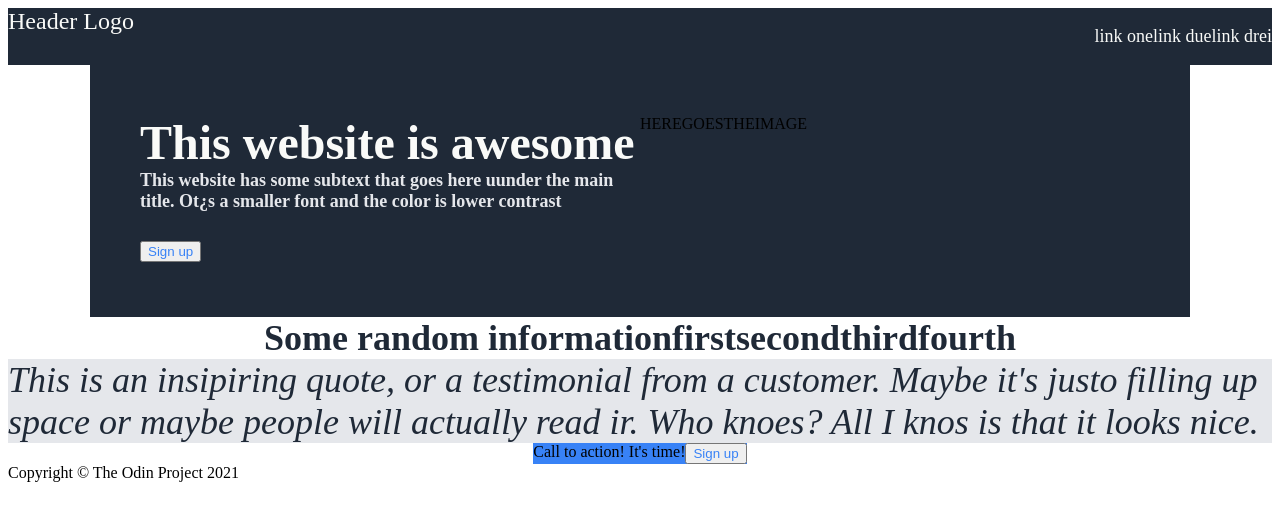
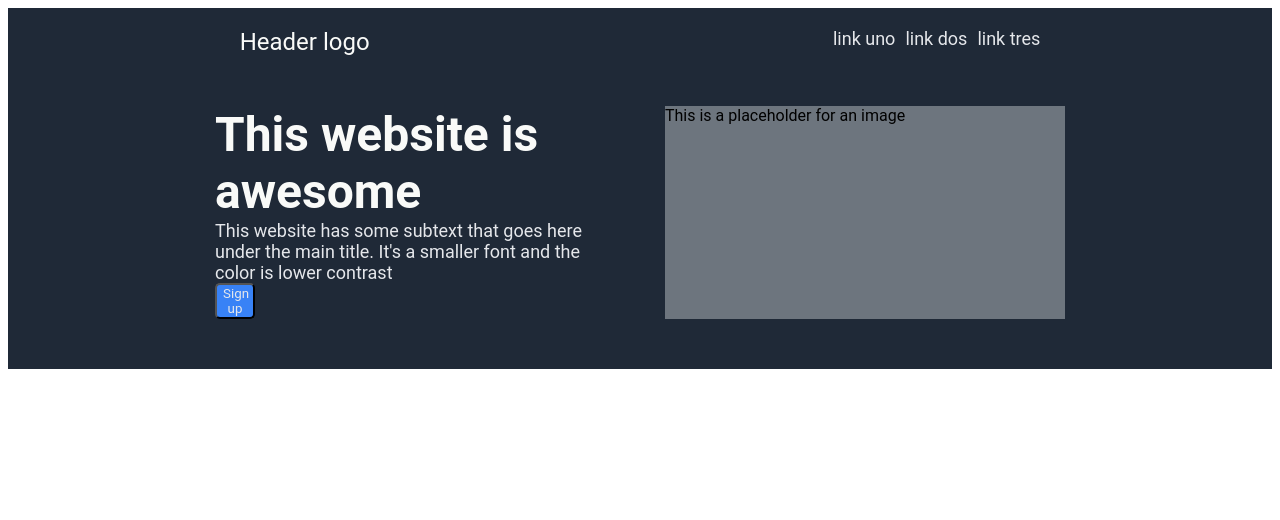
Before and after one commit to LGHPSD/landing-page, a plain HTML site: page index.html in a window 1280 px wide. Drawn offline with Linux system fonts and the light colour scheme.

Commit message:
add header & first card

```diff
--- a/index.html
+++ b/index.html
@@ -8,49 +8,42 @@
     <title>Awesome Page With CSS!</title>
 </head>
 <body>
+
+
+<div class="header-card">
+
    <div class="header">
-        <div class="logo">Header Logo</div>
+      <div class="logo">Header logo</div>
       <div class="links">
-            <ul>
-                <li>link one</li>
-                <li>link due</li>
-                <li>link drei</li>
-            </ul>
+          <div>link uno</div>
+          <div>link dos</div>
+          <div>link tres</div>
       </div>
    </div>
-    <div class="content">
-      <div class="hero">
 
-      <div class="hero-main">This website is awesome
-        <div class="sub-awesome"> This website has some subtext that goes here uunder the main title. Ot¿s a smaller font and the color is lower contrast</div>
+   <div class="card">
+
+     <div class="card-left">
+
+        <div class="awesome">This website is awesome</div>
+        <div class="sub-awesome">This website has some subtext that goes here under the main title. It's a smaller font and the color is lower contrast</div>
         <div class="button">
            <button>Sign up</button>
             </div>
      </div>
-        <div class="image-aw">
-            HEREGOESTHEIMAGE
+
+    <div class="card-right">
+      <div class="placeholder">This is a placeholder for an image</div>
       </div>
+
    </div>
 
 
 
-    <div class="random"> Some random information
-        <div class="random-box">
-            <div class="box">first</div>
-            <div class="box">second</div>
-            <div class="box">third</div>
-            <div class="box">fourth</div>
-        </div>
 </div>
 
-    <div class="inspiring">This is an insipiring quote, or a testimonial from a customer. Maybe it's justo filling up space or maybe people will actually read ir. Who knoes? All I knos is that it looks nice.</div>
 
-    <div class="action-call"> Call to action! It's time!
-        <div class="sub-call"></div>
-        <button>Sign up</button>
-    </div>
-</div>
-    <div class="footer"> Copyright © The Odin Project 2021</div>
+
 
 </body>
 </html>
--- a/styles.css
+++ b/styles.css
@@ -1,78 +1,66 @@
+* {
+    font-family: 'Roboto', sans-serif;
+}
+
+.header-card {
+    background-color: #1f2937;
+    justify-content: center;
+    padding-bottom: 50px;
+}
+
 .header {
     display: flex;
-    background-color: #1f2937;
-    justify-content: space-between;
+    justify-content: space-around;
+    padding-top: 20px;
+    padding-bottom: 50px;
+}
+
+.logo {
     color: #f9faf8;
     font-size: 24px;
 }
 
-ul {
+.links {
     display: flex;
-    list-style: none;
+    gap: 10px;
+    color: #e5e7eb;
     font-size: 18px;
 
 }
 
-.content {
+.card {
     display: flex;
-    flex-direction: column;
-    align-items: center;
+    justify-content: center;
+    gap: 50px;
 }
 
-.hero {
-    display: flex;
-    justify-content: center;
-    background-color: #1f2937;
-    padding:  50px;
-
+.card-left, .card-right{
+    width: 400px;
 
 }
 
-.hero-main {
-    width: 500px;
+.card-right {
+    display: flex;
+    align-content: stretch;
+    background-color: #6D757E;
+}
+
+
+.awesome {
+    color: #f9faf8;
     font-size: 48px;
     font-weight: bolder;
-    color:  #f9faf8;
 }
 
 .sub-awesome {
+    color: #e5e7eb;
     font-size: 18px;
-    color: #e5e7eb;
-}
-
-.image-aw {
-    width: 500px;
-}
-
-.random {
-    display: flex;
-    font-size: 36px;
-    font-weight: bolder;
-    color: #1f2937;
-}
-
-.random-box {
-    display: flex;
-}
-
-.inspiring {
-    display: flex;
-    background-color: #e5e7eb;
-    font-size: 36px;
-    color: #1f2937;
-    font-style: italic;
 }
 
 button {
-    color: #3882f6;
-}
-
-.action-call {
-    display: flex;
     background-color: #3882f6;
+    color: #e5e7eb;
+    border-radius: 5px;
+    width: 40px;
 
 }
-
-.footer {
-    display: flex;
-}
```
Lines whose indentation alone changed are shown as unchanged.
